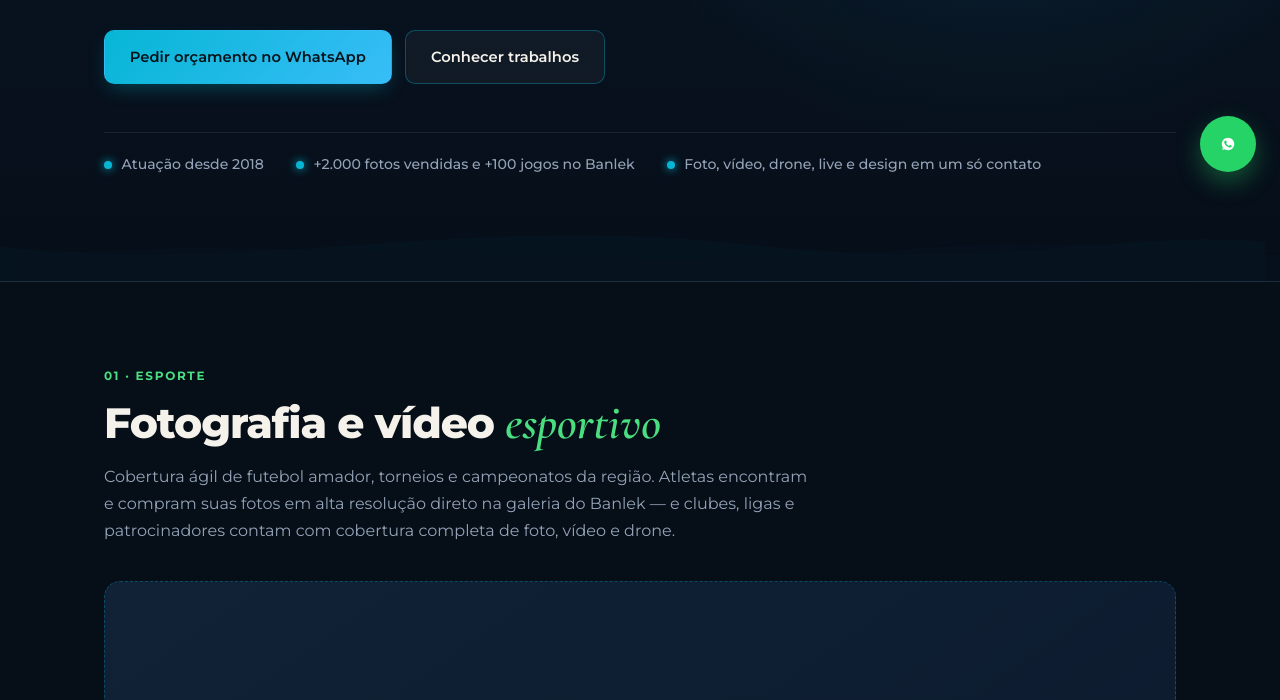
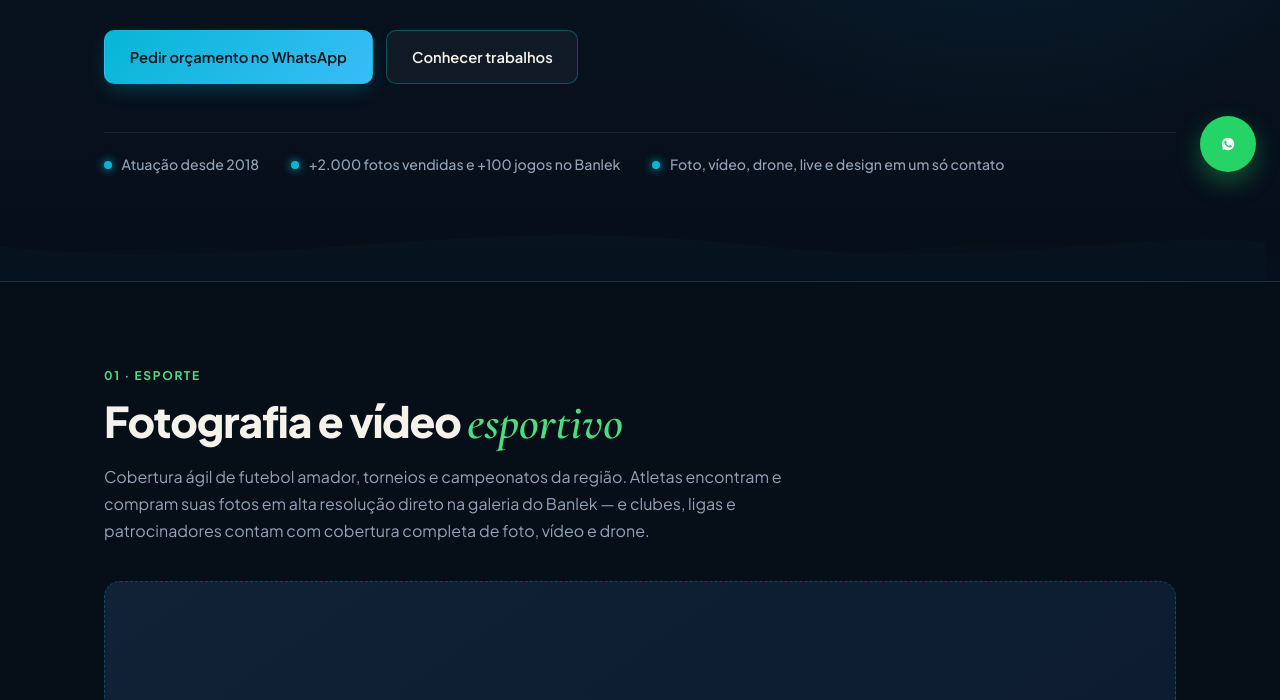
Before and after one commit to crmarciodagama/site-oceam, a plain HTML site: page index.html in a window 1280 px wide. Shown: the part 604-1304 px from the top of the page. Drawn offline with nearby package versions, Linux system fonts and the light colour scheme.

Commit message:
Replace Montserrat font with Plus Jakarta Sans

```diff
--- a/index.html
+++ b/index.html
@@ -36,7 +36,7 @@
 </script>
 <link rel="preconnect" href="https://fonts.googleapis.com">
 <link rel="preconnect" href="https://fonts.gstatic.com" crossorigin>
-<link href="https://fonts.googleapis.com/css2?family=Cormorant+Garamond:ital,wght@0,600;0,700;1,600;1,700&family=Montserrat:wght@400;500;600;700;800&display=swap" rel="stylesheet">
+<link href="https://fonts.googleapis.com/css2?family=Cormorant+Garamond:ital,wght@0,600;0,700;1,600;1,700&family=Plus+Jakarta+Sans:wght@400;500;600;700;800&display=swap" rel="stylesheet">
 <style>
 :root {
   /* Núcleo da Marca */
@@ -79,13 +79,13 @@ body {
     radial-gradient(800px 550px at 88% 58%, rgba(56, 189, 248, 0.04), transparent 70%),
     radial-gradient(900px 600px at 25% 88%, rgba(6, 182, 212, 0.035), transparent 70%);
   color: var(--ink);
-  font: 400 1rem/1.68 "Montserrat", system-ui, -apple-system, sans-serif;
+  font: 400 1rem/1.68 "Plus Jakarta Sans", system-ui, -apple-system, sans-serif;
   -webkit-font-smoothing: antialiased;
   overflow-x: hidden;
 }
 
 h1, h2, h3 {
-  font-family: "Montserrat", system-ui, sans-serif;
+  font-family: "Plus Jakarta Sans", system-ui, sans-serif;
   line-height: 1.12;
   margin: 0;
   letter-spacing: -0.025em;
```
